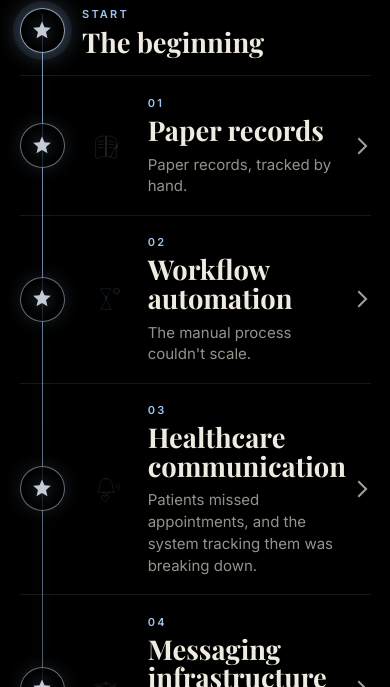
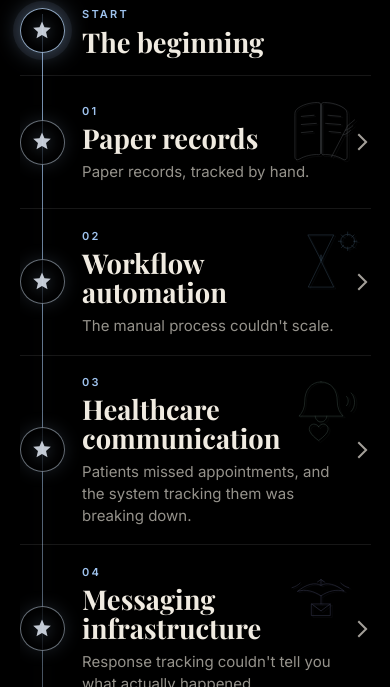
Before and after one commit to emillerjones/emj-portfolio, a React (Vite) app: page / in a window 390 px wide. Shown: the part 881-1568 px from the top of the page. Built offline with nearby package versions, Linux system fonts and the light colour scheme; a web font is replaced by a local one.

Commit message:
mobile more

```diff
--- a/src/App.css
+++ b/src/App.css
@@ -290,7 +290,7 @@ main { position: relative; }
 @media (max-width: 1100px) {
   .hero {
     align-items: flex-start;
-    padding-top: calc(11vh + 50px);
+    padding-top: calc(5.5vh + 25px);
     padding-left: 6%;
   }
   .hero::after,
@@ -493,7 +493,7 @@ main { position: relative; }
   }
   .hero {
     min-height: 100svh;
-    padding: 96px 5% 56px;
+    padding: 48px 5% 56px;
     background:
       linear-gradient(90deg, rgba(0, 0, 0, 0.92) 0%, rgba(0, 0, 0, 0.58) 52%, rgba(0, 0, 0, 0.22) 100%),
       linear-gradient(180deg, rgba(0, 0, 0, 0.2), #000 96%),
--- a/src/components/Projects.css
+++ b/src/components/Projects.css
@@ -524,7 +524,10 @@
   }
 
   .mobile-chapter__summary {
-    grid-template-columns: 45px 48px minmax(0, 1fr) 18px;
+    grid-template-columns: 45px minmax(0, 1fr) 18px;
+    position: relative;
+    z-index: 0;
+    overflow: hidden;
   }
 
   .mobile-story__bookend {
@@ -635,11 +638,13 @@
   }
 
   .mobile-chapter__ornament {
-    width: 48px;
-    height: 48px;
-    display: grid;
-    place-items: center;
-    opacity: 0.55;
+    position: absolute;
+    right: -8px;
+    top: -6px;
+    width: min(30vw, 116px);
+    z-index: -1;
+    opacity: 0.34;
+    pointer-events: none;
   }
 
   .mobile-chapter__ornament .vignette-art {
@@ -648,15 +653,9 @@
   }
 
   .mobile-chapter__ornament .vignette-art__scene {
-    width: 46px;
+    width: 100%;
   }
 
-  .mobile-chapter__ornament .vignette-art__trace {
-    stroke-width: 2.3;
-    opacity: 0.62;
-  }
-
-  .mobile-chapter__ornament .vignette-art__trace--ghost,
   .mobile-chapter__ornament .vignette-art__rule {
     display: none;
   }
@@ -698,12 +697,12 @@
   }
 
   .mobile-chapter[open] .mobile-chapter__ornament {
-    opacity: 0.92;
+    opacity: 0.55;
   }
 
   .mobile-chapter__panel {
     position: relative;
-    padding: 0 0 1.5rem calc(93px + 2.2rem);
+    padding: 0 0 1.5rem calc(45px + 1.1rem);
     overflow: hidden;
   }
 
--- a/src/components/Projects.jsx
+++ b/src/components/Projects.jsx
@@ -529,7 +529,16 @@ function MobileStory({ chapters }) {
   const [openId, setOpenId] = useState(null);
 
   const onToggle = (id, open) => {
-    setOpenId(open ? id : null);
+    // Controlled <details>: when React closes the previously-open card
+    // programmatically (to open a new one), the browser still fires a
+    // native "toggle" event for that close. Without the guard below,
+    // that stale event arrives after the new card's "open" update and
+    // clobbers it back to closed. Only honor a close if it's for the
+    // card we currently think is open.
+    setOpenId((current) => {
+      if (open) return id;
+      return current === id ? null : current;
+    });
   };
 
   return (
```
